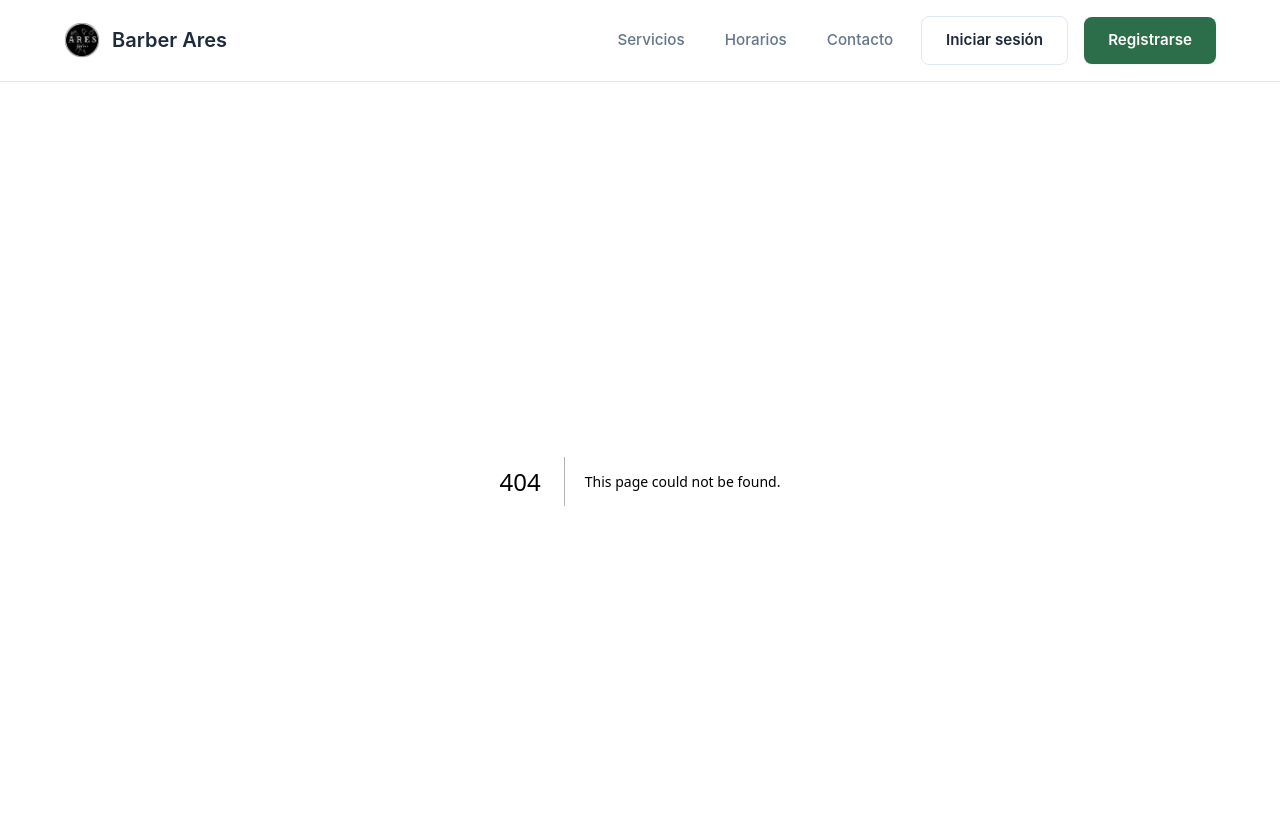
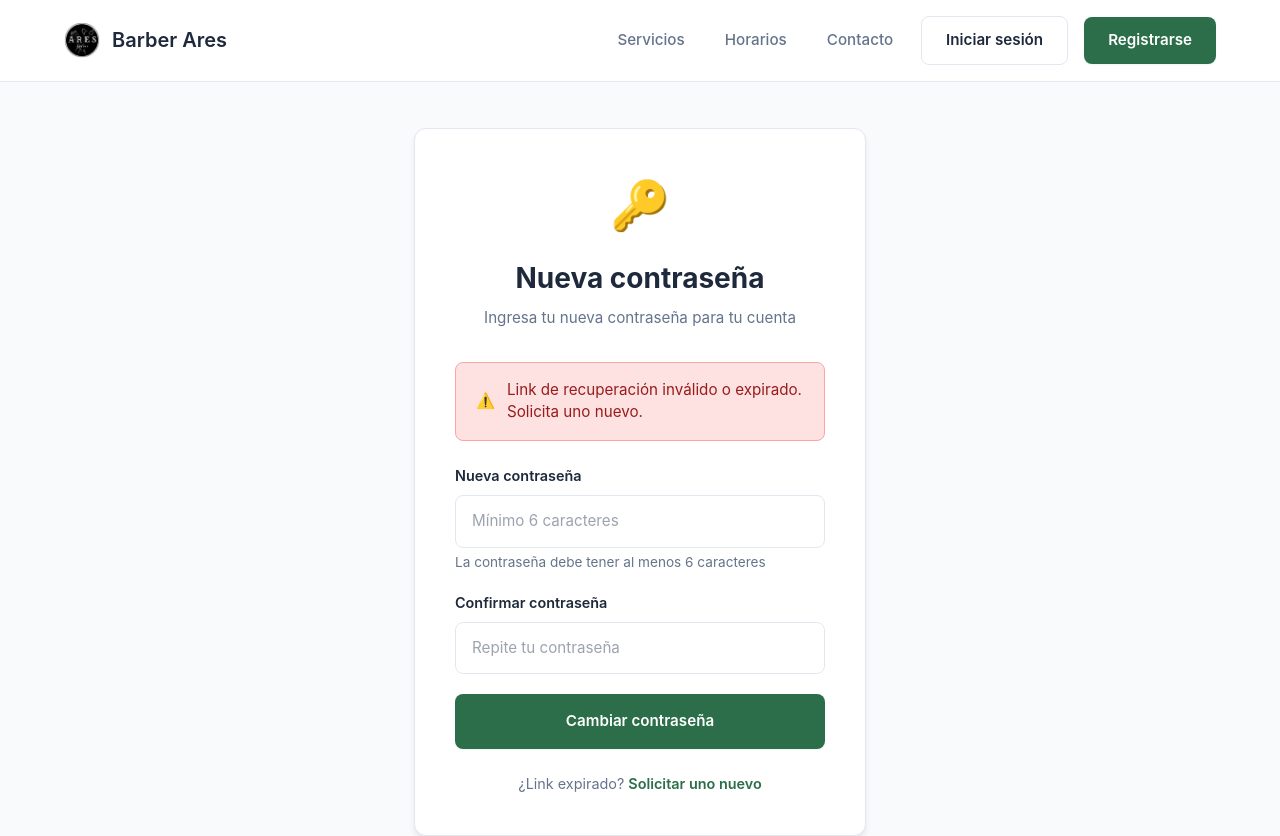
Before and after one commit to lionelc39/barberia-ares, a Next.js app: page /reset-password in a window 1280 px wide. Before the commit this address had no page. Shown: the top 836 px of the page. Built offline with nearby package versions, Linux system fonts and the light colour scheme.

Commit message:
Add files via upload

```diff
--- /dev/null
+++ b/src/app/reset-password/page.tsx
@@ -0,0 +1,257 @@
+'use client'
+import { useState, useEffect } from 'react'
+import { useRouter } from 'next/navigation'
+import { supabase } from '@/lib/supabase'
+
+export default function ResetPassword() {
+  const router = useRouter()
+  const [password, setPassword] = useState('')
+  const [confirmPassword, setConfirmPassword] = useState('')
+  const [loading, setLoading] = useState(false)
+  const [error, setError] = useState('')
+  const [success, setSuccess] = useState(false)
+  const [validatingToken, setValidatingToken] = useState(true)
+
+  useEffect(() => {
+    // Verificar si hay un token válido en la URL
+    const checkToken = async () => {
+      try {
+        // Supabase maneja el token automáticamente del hash
+        const { data: { session }, error } = await supabase.auth.getSession()
+
+        if (error) {
+          console.error('Error al verificar token:', error)
+          setError('Link de recuperación inválido o expirado. Solicita uno nuevo.')
+          setValidatingToken(false)
+          return
+        }
+
+        if (!session) {
+          setError('Link de recuperación inválido o expirado. Solicita uno nuevo.')
+          setValidatingToken(false)
+          return
+        }
+
+        console.log('✅ Token válido, usuario puede cambiar contraseña')
+        setValidatingToken(false)
+      } catch (err) {
+        console.error('Error:', err)
+        setError('Ocurrió un error al validar el link')
+        setValidatingToken(false)
+      }
+    }
+
+    checkToken()
+  }, [])
+
+  const handleSubmit = async (e: React.FormEvent) => {
+    e.preventDefault()
+    setError('')
+
+    // Validaciones
+    if (password.length < 6) {
+      setError('La contraseña debe tener al menos 6 caracteres')
+      return
+    }
+
+    if (password !== confirmPassword) {
+      setError('Las contraseñas no coinciden')
+      return
+    }
+
+    setLoading(true)
+
+    try {
+      console.log('🔐 Actualizando contraseña...')
+
+      // Actualizar contraseña
+      const { data, error: updateError } = await supabase.auth.updateUser({
+        password: password
+      })
+
+      if (updateError) {
+        console.error('❌ Error al actualizar:', updateError)
+        throw updateError
+      }
+
+      console.log('✅ Contraseña actualizada exitosamente')
+      setSuccess(true)
+
+      // Redirigir después de 2 segundos
+      setTimeout(() => {
+        router.push('/login?password_updated=true')
+      }, 2000)
+
+    } catch (err: any) {
+      console.error('💥 Error:', err)
+      setError(err.message || 'Error al actualizar la contraseña')
+      setLoading(false)
+    }
+  }
+
+  if (validatingToken) {
+    return (
+      <div style={{
+        minHeight: '100vh',
+        background: 'var(--bg-light)',
+        display: 'flex',
+        alignItems: 'center',
+        justifyContent: 'center',
+        padding: '2rem'
+      }}>
+        <div style={{
+          background: 'white',
+          padding: '3rem',
+          borderRadius: '12px',
+          border: '1px solid var(--border)',
+          boxShadow: 'var(--shadow-md)',
+          maxWidth: '500px',
+          width: '100%',
+          textAlign: 'center'
+        }}>
+          <div className="spinner" style={{
+            width: '40px',
+            height: '40px',
+            margin: '0 auto 2rem',
+            borderWidth: '3px'
+          }}></div>
+          <h2 style={{ fontSize: '1.5rem', fontWeight: '700', marginBottom: '1rem', color: 'var(--text-dark)' }}>
+            Validando link...
+          </h2>
+          <p style={{ color: 'var(--text-muted)' }}>
+            Por favor espera un momento
+          </p>
+        </div>
+      </div>
+    )
+  }
+
+  if (success) {
+    return (
+      <div style={{
+        minHeight: '100vh',
+        background: 'var(--bg-light)',
+        display: 'flex',
+        alignItems: 'center',
+        justifyContent: 'center',
+        padding: '2rem'
+      }}>
+        <div style={{
+          background: 'white',
+          padding: '3rem',
+          borderRadius: '12px',
+          border: '1px solid var(--border)',
+          boxShadow: 'var(--shadow-md)',
+          maxWidth: '500px',
+          width: '100%',
+          textAlign: 'center'
+        }}>
+          <div style={{ fontSize: '4rem', marginBottom: '1rem' }}>✅</div>
+          <h2 style={{ fontSize: '1.5rem', fontWeight: '700', marginBottom: '1rem', color: 'var(--primary)' }}>
+            ¡Contraseña actualizada!
+          </h2>
+          <p style={{ color: 'var(--text-muted)', marginBottom: '1rem' }}>
+            Tu contraseña ha sido cambiada exitosamente
+          </p>
+          <p style={{ fontSize: '0.9rem', color: 'var(--text-muted)' }}>
+            Redirigiendo al login...
+          </p>
+        </div>
+      </div>
+    )
+  }
+
+  return (
+    <div style={{
+      minHeight: '100vh',
+      background: 'var(--bg-light)',
+      display: 'flex',
+      alignItems: 'center',
+      justifyContent: 'center',
+      padding: '2rem'
+    }}>
+      <div className="container" style={{ maxWidth: '500px' }}>
+        <div style={{
+          background: 'white',
+          padding: '2.5rem',
+          borderRadius: '12px',
+          border: '1px solid var(--border)',
+          boxShadow: 'var(--shadow-md)'
+        }}>
+          <div style={{ textAlign: 'center', marginBottom: '2rem' }}>
+            <div style={{ fontSize: '3rem', marginBottom: '1rem' }}>🔑</div>
+            <h2 style={{ fontSize: '1.75rem', fontWeight: '700', color: 'var(--text-dark)', marginBottom: '0.5rem' }}>
+              Nueva contraseña
+            </h2>
+            <p style={{ color: 'var(--text-muted)', fontSize: '0.95rem' }}>
+              Ingresa tu nueva contraseña para tu cuenta
+            </p>
+          </div>
+
+          {error && (
+            <div className="alert-fresha alert-error">
+              <span>⚠️</span>
+              <span>{error}</span>
+            </div>
+          )}
+
+          <form onSubmit={handleSubmit}>
+            <div className="input-group">
+              <label className="input-label">Nueva contraseña</label>
+              <input
+                required
+                type="password"
+                placeholder="Mínimo 6 caracteres"
+                value={password}
+                onChange={e => setPassword(e.target.value)}
+                className="input-fresha"
+                disabled={loading}
+                minLength={6}
+              />
+              <p style={{ fontSize: '0.85rem', color: 'var(--text-muted)', marginTop: '0.25rem' }}>
+                La contraseña debe tener al menos 6 caracteres
+              </p>
+            </div>
+
+            <div className="input-group">
+              <label className="input-label">Confirmar contraseña</label>
+              <input
+                required
+                type="password"
+                placeholder="Repite tu contraseña"
+                value={confirmPassword}
+                onChange={e => setConfirmPassword(e.target.value)}
+                className="input-fresha"
+                disabled={loading}
+                minLength={6}
+              />
+            </div>
+
+            <button
+              type="submit"
+              disabled={loading}
+              className="btn-fresha btn-primary-fresha"
+              style={{ width: '100%', padding: '1rem' }}
+            >
+              {loading ? (
+                <span style={{ display: 'flex', alignItems: 'center', justifyContent: 'center', gap: '0.5rem' }}>
+                  <div className="spinner"></div>
+                  Actualizando...
+                </span>
+              ) : (
+                'Cambiar contraseña'
+              )}
+            </button>
+          </form>
+
+          <p style={{ marginTop: '1.5rem', textAlign: 'center', fontSize: '0.9rem', color: 'var(--text-muted)' }}>
+            ¿Link expirado?{' '}
+            <a href="/login" style={{ color: 'var(--primary)', fontWeight: '600', textDecoration: 'none' }}>
+              Solicitar uno nuevo
+            </a>
+          </p>
+        </div>
+      </div>
+    </div>
+  )
+}
```
